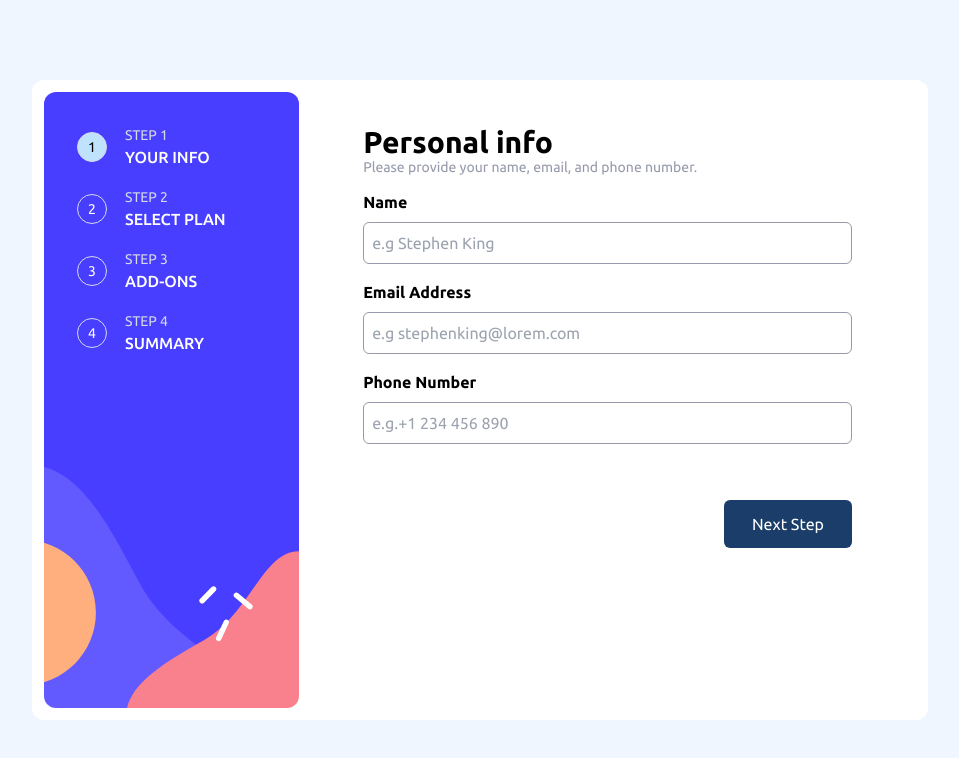
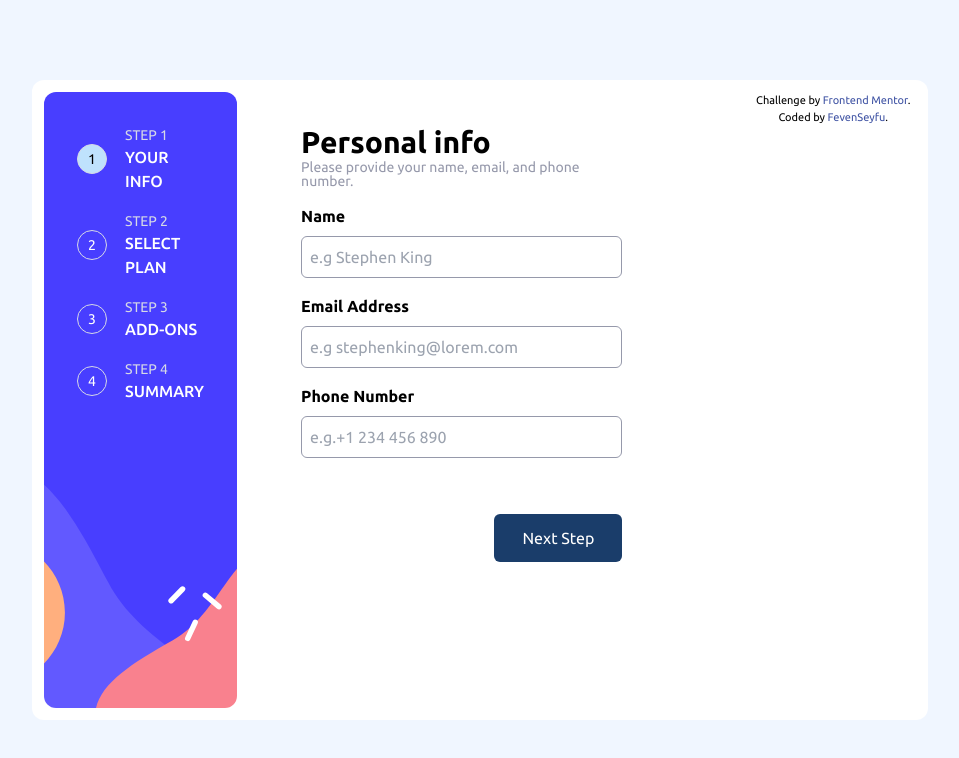
Before and after one commit to FevenSeyfu/Multistep-Form, a React (Vite) app: page / in a window 1280 px wide. Shown: the top 758 px of the page, without its empty margins (160-1119 px from the left). Built offline with nearby package versions, Linux system fonts and the light colour scheme.

Commit message:
Add footer link

```diff
--- a/src/App.jsx
+++ b/src/App.jsx
@@ -49,9 +49,7 @@ const App = () => {
     <>
       {/* mobile */}
       <div className="relative md:hidden flex flex-col w-full h-screen items-center">
-        <nav
-          className=" bg-[url('/src/assets/images/bg-sidebar-mobile.svg')] w-screen h-[10rem] bg-cover bg-no-repeat bg-center"
-       >
+        <nav className=" bg-[url('/src/assets/images/bg-sidebar-mobile.svg')] w-screen h-[10rem] bg-cover bg-no-repeat bg-center">
           <ul className="flex flex-row w-full pt-8 justify-center gap-4">
             {steps.map((step, index) => (
               <li
@@ -67,14 +65,12 @@ const App = () => {
           </ul>
         </nav>
         <main className="absolute top-[6rem] bg-white rounded-xl w-[90%] py-[1rem] px-6 md:px-[2rem]">
-          <MainForm  step={state.step} />
+          <MainForm step={state.step} />
         </main>
       </div>
       {/* desktop */}
       <div className="hidden md:flex bg-white w-[70vw] h-[80vh] rounded-xl p-3 gap-[4rem]">
-        <nav
-          className="w-[270px] rounded-xl h-full bg-cover bg-repeat bg-bottom bg-[url('/src/assets/images/bg-sidebar-desktop.svg')]"
-        >
+        <nav className="w-[270px] rounded-xl h-full bg-cover bg-repeat bg-bottom bg-[url('/src/assets/images/bg-sidebar-desktop.svg')]">
           <table className="table-fixed">
             <tbody className="flex flex-col text-white mt-8 mx-8 gap-4 ">
               {steps.map((step, index) => (
@@ -101,8 +97,15 @@ const App = () => {
           </table>
         </nav>
         <main className="w-4/6 pr-16">
-          <MainForm  step={state.step}/>
+          <MainForm step={state.step} />
         </main>
+        <footer class="attribution">
+          Challenge by{" "}
+          <a href="https://www.frontendmentor.io?ref=challenge" target="_blank">
+            Frontend Mentor
+          </a>
+          . Coded by <a href="https://www.frontendmentor.io/profile/FevenSeyfu">FevenSeyfu</a>.
+        </footer>
       </div>
     </>
   );
--- a/src/index.css
+++ b/src/index.css
@@ -1,11 +1,11 @@
-@import url('https://fonts.googleapis.com/css2?family=Ubuntu:wght@400;500;700&display=swap');
+@import url("https://fonts.googleapis.com/css2?family=Ubuntu:wght@400;500;700&display=swap");
 
 @tailwind base;
 @tailwind components;
 @tailwind utilities;
 
-body{
-    font-family: 'Ubuntu', sans-serif;
+body {
+  font-family: "Ubuntu", sans-serif;
   background-color: hsl(217, 100%, 97%);
   height: 100vh;
   width: 100vw;
@@ -13,3 +13,11 @@ body{
   justify-content: center;
   align-items: center;
 }
+
+.attribution {
+  font-size: 11px;
+  text-align: center;
+}
+.attribution a {
+  color: hsl(228, 45%, 44%);
+}
```
Lines whose indentation alone changed are shown as unchanged.
